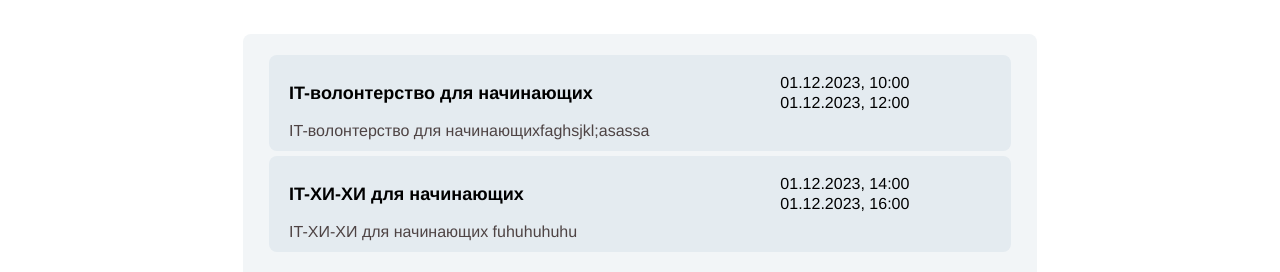
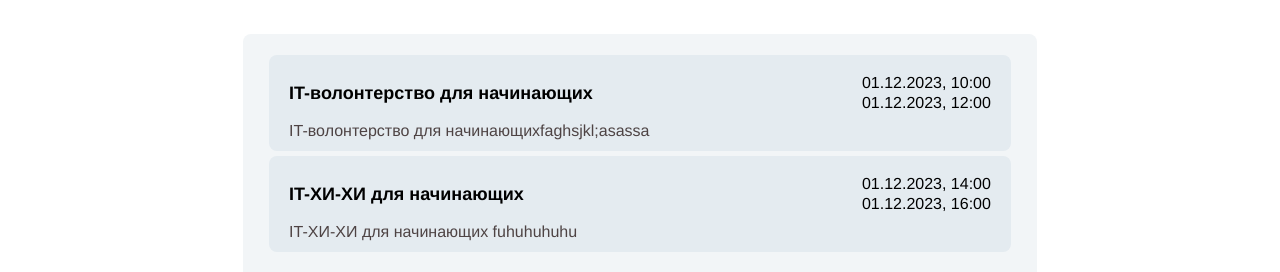
Before and after one commit to dwarowski/venaja-hackaton-2025, a React (Create React App) app: page / in a window 1280 px wide. Shown: the part 245-517 px from the top of the page. Built offline with nearby package versions, Linux system fonts and the light colour scheme.

Commit message:
fixed styles pending aplication and closed events

```diff
--- a/src/App.css
+++ b/src/App.css
@@ -174,7 +174,9 @@ background-color: rgb(180, 183, 185);
 }
 
 .events_el_title-box_time {
-  display: block;
+  display: flex;
+  align-items: center;
+  justify-content: end;
   flex-grow: 1;
   text-align: end;
   cursor: default;
@@ -187,11 +189,8 @@ background-color: rgb(180, 183, 185);
 }
 
 .events_el_title-box_time-block {
-  position: absolute;
   display: flex;
   flex-direction: column;
-  top: 50%;
-  transform: translate(0, -50%);
 }
 
 .events_button-container {
@@ -199,7 +198,7 @@ background-color: rgb(180, 183, 185);
 }
 
 .volunteer__future-events_button {
-  margin: 0px 0px 0px 20px;
+  width: 95%;
 }
 
 .event-item {
@@ -279,7 +278,6 @@ background-color: rgb(180, 183, 185);
   white-space: nowrap;
   background-color: rgb(37, 210, 69); /* bg-blue-600 */
   color: white;
-  width: 100%;
   border-radius: 0.5rem;
   line-height: 2rem;
   border: none;
@@ -290,7 +288,7 @@ background-color: rgb(180, 183, 185);
 .button-container {
   flex-grow: 1; /* Занимает всё оставшееся пространство */
   display: flex;
-  justify-content:center;
+  justify-content: flex-end;
   padding: 5px; /* Кнопка прилипает к правому краю */
 }
 
@@ -326,3 +324,9 @@ background-color: rgb(180, 183, 185);
   border-radius: 4px;
   cursor: pointer;
 }
+
+.additional-data {
+  font-style: oblique;
+  color: rgba(90, 79, 79, 0.9);
+  margin: 5px 0 0 0;
+}
--- a/src/OrganiserPage/Organiser.css
+++ b/src/OrganiserPage/Organiser.css
@@ -409,7 +409,8 @@ margin: 20px 0;
 }
 
 .time-section {
-  margin-bottom: auto;
+  /* margin-bottom: auto; */
+  margin: 5px 15px;
 }
 
 /* Адаптивность */
@@ -518,9 +519,3 @@ h3 {
   margin-top: 5px;
   margin-bottom: 5px;
 }
-
-.request-data {
-  font-style: oblique;
-  color: rgba(90, 79, 79, 0.9);
-  margin: 5px 0 0 0;
-}
--- a/src/OrganiserPage/Organiser.tsx
+++ b/src/OrganiserPage/Organiser.tsx
@@ -3,11 +3,7 @@ import UpcomingEvents from './components/sections/UpcomingEvents';
 import PendingApplications from './components/sections/PendingApplications';
 import NewEventModal from './components/modals/NewEventModal';
 import CompletionEvents from './components/sections/CompletionEvents';
-import {
-  EventForOrganiser,
-  Application,
-  CompletionEvent,
-  EventRequest
+import { EventForOrganiser, CompletionEvent, EventRequest
 } from './components/shared/interfaces';
 import { TimeRange} from '../global_functions/Datetime_redact';
 
@@ -124,36 +120,6 @@ const OrganiserPage: React.FC = () => {
     }
   ]);
 
-  const [pendingApps, setPendingApps] = useState<Application[]>([
-    {
-      id: 1,
-      name: "Ольга",
-      surname: "Иванова",
-      birthDate: new Date("1998-12-05"),
-      status: "pending",
-    },
-    {
-      id: 2,
-      name: "Дмитрий",
-      surname: "Соколов",
-      birthDate: new Date("2001-07-22"),
-      status: "pending",
-    },
-    {
-      id: 3,
-      name: "Анна",
-      surname: "Кузнецова",
-      birthDate: new Date("1995-03-14"),
-      status: "pending",
-    },
-    {
-      id: 4,
-      name: "Иван",
-      surname: "Петров",
-      birthDate: new Date("1989-09-30"),
-      status: "pending",
-    },
-  ]);
 
   const [completionEvents, setCompletionEvents] = useState<CompletionEvent[]>([
     {
--- a/src/OrganiserPage/components/modals/NewEventModal.tsx
+++ b/src/OrganiserPage/components/modals/NewEventModal.tsx
@@ -7,7 +7,7 @@ const NewEventModal: React.FC<{
 }> = ({ onCreate, onClose }) => {
   const [isClosing, setIsClosing] = useState(false);
 
-  const [title, setTitle] = useState('');
+  const [title] = useState('');
   const [description, setDescription] = useState('');
   const [startDate, setStartDate] = useState('');
   const [endDate, setEndDate] = useState('');
--- a/src/OrganiserPage/components/sections/PendingApplications.tsx
+++ b/src/OrganiserPage/components/sections/PendingApplications.tsx
@@ -2,7 +2,7 @@
   // PendingApplications.tsx
 import React from 'react';
 import { EventRequest } from '../shared/interfaces'; // Правильный путь к интерфейсам
-import { TimeRange, formatDateTime, formatDate } from '../../../global_functions/Datetime_redact';
+import { formatDateTime, formatDate } from '../../../global_functions/Datetime_redact';
 
   const PendingApplications: React.FC<{
   requests: EventRequest[];
@@ -27,7 +27,7 @@ import { TimeRange, formatDateTime, formatDate } from '../../../global_functions
                         </div>
                     </div>
                     <p className='event-description'>{request.description}</p>
-                    <p className='request-data'>
+                    <p className='additional-data'>
                       <span>
                         Статус: {request.status === 'pending' ? 'На рассмотрении' : 'Отклонено'}
                       </span>
--- a/src/OrganiserPage/components/sections/UpcomingEvents.tsx
+++ b/src/OrganiserPage/components/sections/UpcomingEvents.tsx
@@ -1,7 +1,6 @@
-import React, { useState } from 'react';
 import EventDetailsModal from '../modals/EventDetailsModal';
 import { EventForOrganiser } from '../shared/interfaces';
-import { formatDate, formatDateTime, TimeRange } from '../../../global_functions/Datetime_redact';
+import { formatDateTime } from '../../../global_functions/Datetime_redact';
 import { useModal } from '../../../global_functions/Modal_window'; // Импортируем useModal
 
 const UpcomingEvents: React.FC<{
--- a/src/VolunteerPage/FutureEvents.tsx
+++ b/src/VolunteerPage/FutureEvents.tsx
@@ -1,5 +1,5 @@
 import React, { useState } from 'react';
-import { TimeRange, formatDate, formatDateTime } from '../global_functions/Datetime_redact';
+import { formatDateTime } from '../global_functions/Datetime_redact';
 import { EventForVolunteer } from './Volunteer';
 import { useModal } from '../global_functions/Modal_window';
 
@@ -58,6 +58,7 @@ const FutureEvents: React.FC<EventsProps> = ({ events }) => {
                                     <div className="button-container">
                                         <button
                                             className="request-paticipance volunteer__future-events_button"
+                                            disabled={disabled}
                                             onClick={(e) => {
                                                 e.stopPropagation();
                                                 handleRequest(index);
--- a/src/VolunteerPage/MyEvents.tsx
+++ b/src/VolunteerPage/MyEvents.tsx
@@ -1,5 +1,4 @@
-import React, { useState } from 'react';
-import { TimeRange, formatDate, formatDateTime } from '../global_functions/Datetime_redact';
+import { formatDateTime } from '../global_functions/Datetime_redact';
 import { useModal } from '../global_functions/Modal_window';
 import { EventForVolunteer } from './Volunteer';
 
--- a/src/VolunteerPage/Volunteers.css
+++ b/src/VolunteerPage/Volunteers.css
@@ -26,14 +26,13 @@
 }
 
 .text-inactive {
-  width: 100%;
   background-color: rgb(210, 217, 222); /* bg-gray-200 */
   color: #666; /* Цвет текста для выключенной кнопки */
   border-radius: 0.5rem;
   font-weight: 500;
   line-height: 2rem;
   flex-grow: 1;
-  display: flex;
+  display: block;
   justify-content: center;
   padding: 1px 6px;
   font-size: 13.333px;
```
Also changed, not shown: src/OrganiserPage/components/sections/CompletionEvents.tsx (+2 -7 lines), src/VolunteerPage/ClosedEvents.tsx (+7 -13 lines).
